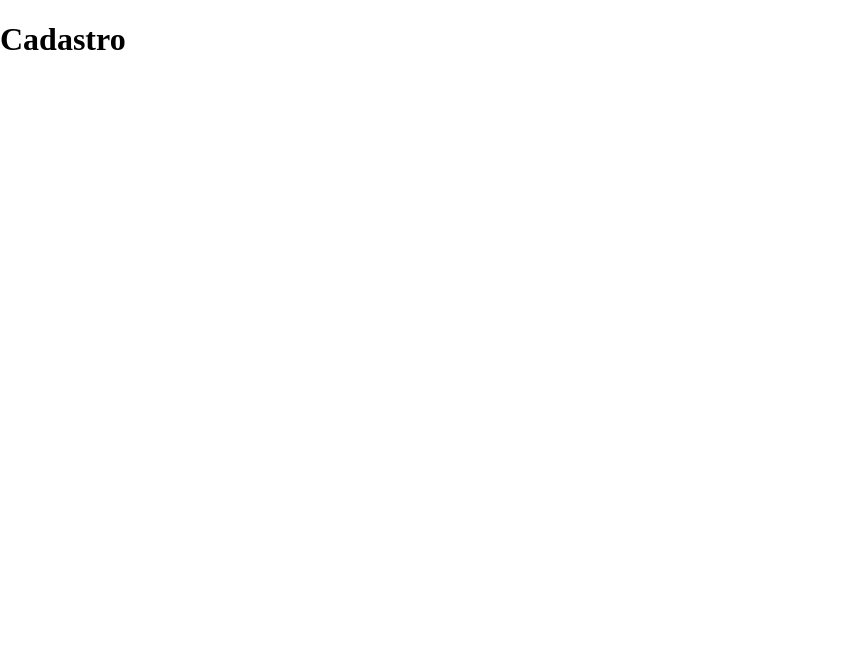
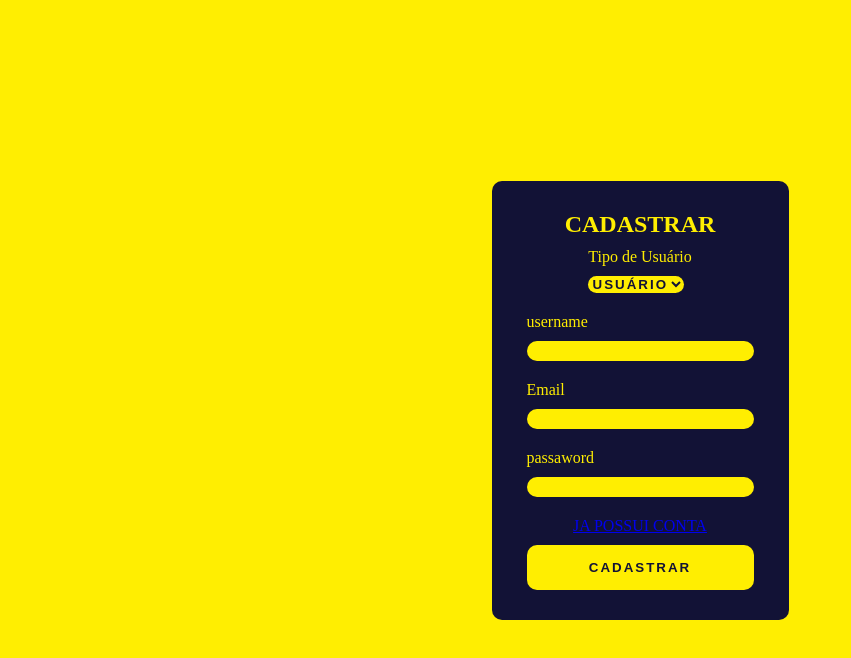
Before and after one commit to 2024-1-NADS2/Projeto2, a React (Create React App) app: page /cadastro in a window 1280 px wide. Shown: the top 658 px of the page, without its empty margins (0-851 px from the left). Built offline with nearby package versions, Linux system fonts and the light colour scheme.

Commit message:
Add files via upload

```diff
--- a/src/pages/Cadastro/Cadastro.jsx
+++ b/src/pages/Cadastro/Cadastro.jsx
@@ -1,9 +1,93 @@
 import React from "react";
+import style from './style.css';
+import { useState } from 'react';
+
 
 
 export default function Cadastro(){
+    const [email, setEmail] = useState("");
+    const [passaword, setPassaword] = useState("");
+    const [nome, setNome] = useState("");
+    const [tipoUsuario, setTipoUsuario] = useState("usuario");
+    const [cnpj, setCnpj] = useState("");
     return(
-        <>
-        <h1>Cadastro</h1></>
+    <body>
+
+      <div class="cadastrarcontainer">
+            <form id="cadastrar-form">
+                <div class="campocadastrar">
+                    <h2>CADASTRAR</h2>
+
+                    <div class="inputscad">
+                            <label For="tipo-usuario">Tipo de Usuário</label>
+                            <select id="tipo-usuario" value={tipoUsuario} onChange={e => setTipoUsuario(e.target.value)}>
+                                <option value="usuario">Usuário</option>
+                                <option value="ong">ONG</option>
+                            </select>
+                        </div>
+
+                    <div class="inputscad">
+                    <label for="email">username</label>
+                    <input
+                    type="text"
+                    id="name"
+                    name="nome"
+                    value={nome}
+                    onchange={e => setNome(e.target.value)}
+                    required/>
+                </div>
+
+                <div class="inputscad">
+                    <label for="email">Email</label>
+                    <input
+                    type="email"
+                    id="email"
+                    name="email"
+                    value={email}
+                    onchange={e => setEmail(e.target.value)}
+                    required/>
+                </div>
+
+                <div class="inputscad">
+                    <label for="passaword">passaword</label>
+                    <input
+                    type="password"
+                    id="passaword"
+                    name="passaword"
+                    value={passaword}
+                    onchange={e => setPassaword(e.target.value)}
+                    required/>
+                </div>
+
+                {tipoUsuario === 'ong' && (
+                            <div class="inputscad">
+                                <label htmlFor="cnpj">CNPJ</label>
+                                <input
+                                    type="text"
+                                    id="cnpj"
+                                    name="cnpj"
+                                    value={cnpj}
+                                    onChange={e => setCnpj(e.target.value)}
+                                    required
+                                />
+                            </div>
+                        )}
+
+                <div class="jatemlogin">
+                    <label for="japossuiconta"></label>
+                    <a href="#">ja possui conta</a>
+                </div>
+
+
+                <button type="submit" class="botcadastrar">CADASTRAR</button>
+
+
+            </div>
+            </form>
+        </div>
+        <script srg="script.js"></script>
+
+
+    </body>
     )
 }
--- a/src/pages/Cadastro/style.css
+++ b/src/pages/Cadastro/style.css
@@ -0,0 +1,95 @@
+body{
+    margin: 0;
+}
+body *{
+    box-sizing: border-box;
+}
+.cadastrarcontainer{
+    width: 100vw;
+    height: 100vh;
+    justify-content: center;
+    align-items: center;
+    background-color: rgb(255, 238, 1);
+    display: flex;
+}
+.cadastrar-form{
+    width: 100vw;
+    height: 100vh;
+    justify-content: center;
+    align-items: center;
+    justify-content: center;
+    align-items: center;
+    display: flex;
+}
+.campocadastrar{
+    width: 100%;
+    justify-content: center;
+    align-items: center;
+    display: flex;
+    flex-direction: column;
+    padding: 30px 35px;
+    background-color: rgb(18, 18, 54);
+    border-radius: 10px;
+}
+.campocadastrar > h2{
+    color: rgb(255, 238, 1);
+    margin: 0;
+    font-weight: 800;
+}
+select{
+    margin:0;
+    text-align: center;
+    border: none;
+    border-radius: 10px;
+    outline: none;
+    text-transform: uppercase;
+    font-weight: 800;
+    letter-spacing: 2px;
+    color: rgb(18, 18, 54);
+    background-color: rgb(255, 238, 1);
+    cursor: pointer;
+
+}
+.inputscad{
+    display: flex;
+    flex-direction: column;
+    align-items: flex-start;
+    justify-content: center;
+    margin: 10px 0px;
+}
+.inputscad > input{
+    width: 100%;
+    border-radius: 10px;
+    border: none;
+    padding: 10px;
+    background-color: rgb(255, 238, 1);
+    font-size: 12pt;
+    outline: none;
+    box-sizing: border-box;
+}
+.inputscad > label{
+    color:rgb(255, 238, 1);
+    margin-bottom: 10px;
+}
+.jatemlogin{
+
+    text-transform: uppercase;
+    margin: 10px 0px;
+    text-decoration: none;
+}
+
+.botcadastrar{
+    width: 100%;
+    padding: 15px 0px;
+    margin:0;
+    border: none;
+    border-radius: 10px;
+    outline: none;
+    text-transform: uppercase;
+    font-weight: 800;
+    letter-spacing: 2px;
+    color: rgb(18, 18, 54);
+    background-color: rgb(255, 238, 1);
+    cursor: pointer;
+
+}
```
